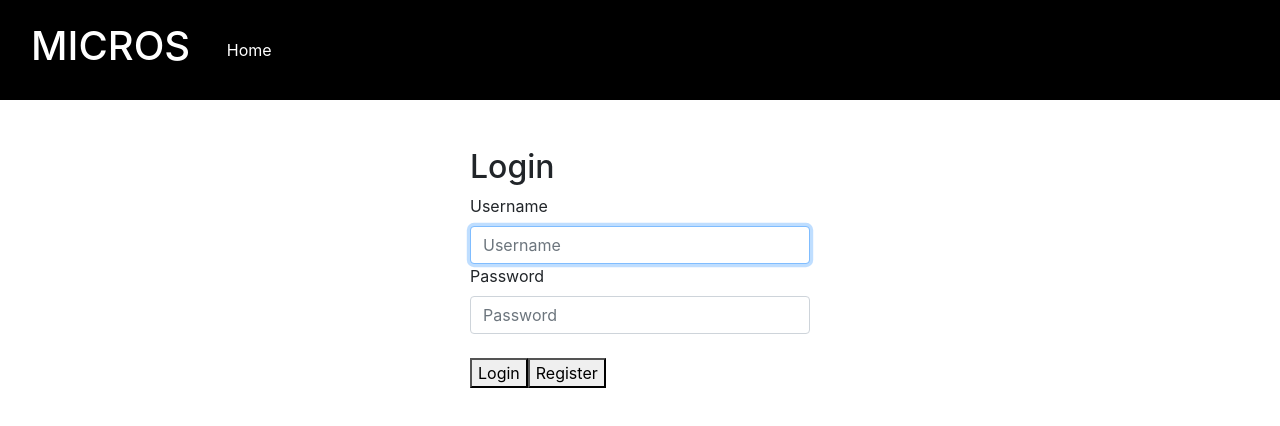
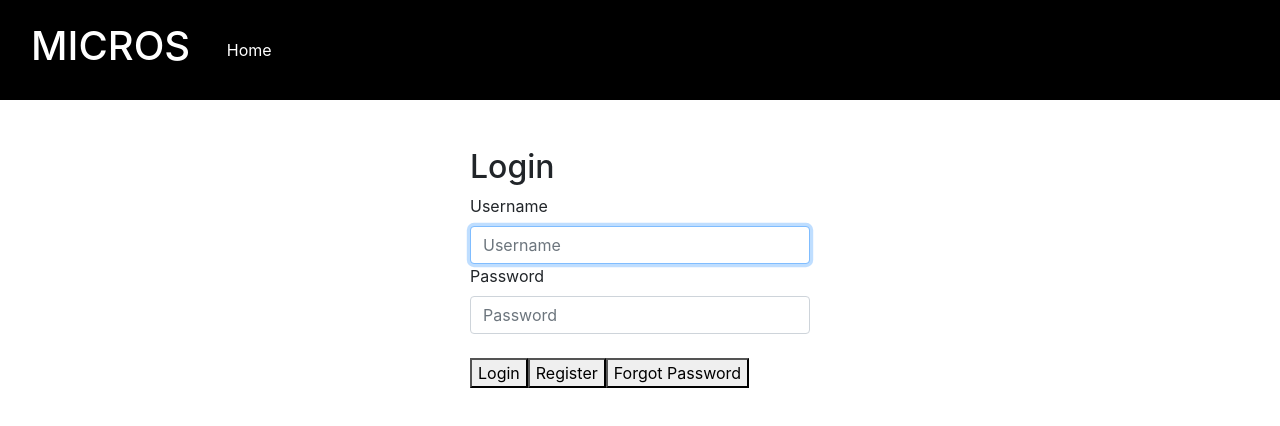
Before and after one commit to jtlin226/Microblogging_FE, an Angular app in the folder Microblogging/: page /login in a window 1280 px wide. Shown: the top 426 px of the page. Built offline with nearby package versions, Linux system fonts and the light colour scheme.

Commit message:
added button to new component from login page

```diff
--- a/Microblogging/src/app/components/login/login.component.html
+++ b/Microblogging/src/app/components/login/login.component.html
@@ -19,6 +19,7 @@
             <div>
                 <button type="button" (click)="login()">Login</button>
                 <button type="button" routerLink="/register">Register</button>
+                <button type="button" routerLink="/forgot">Forgot Password</button>
             </div>
         </div>
     </div>
```
